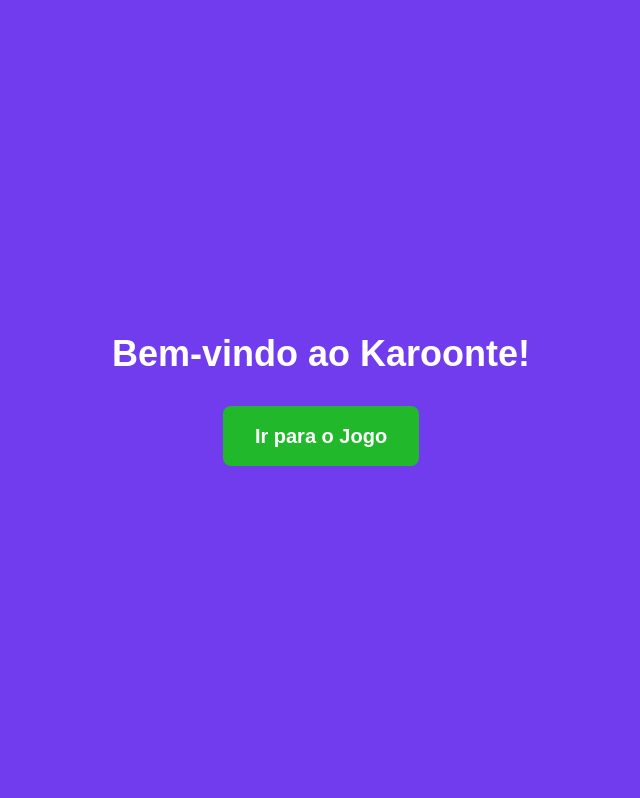
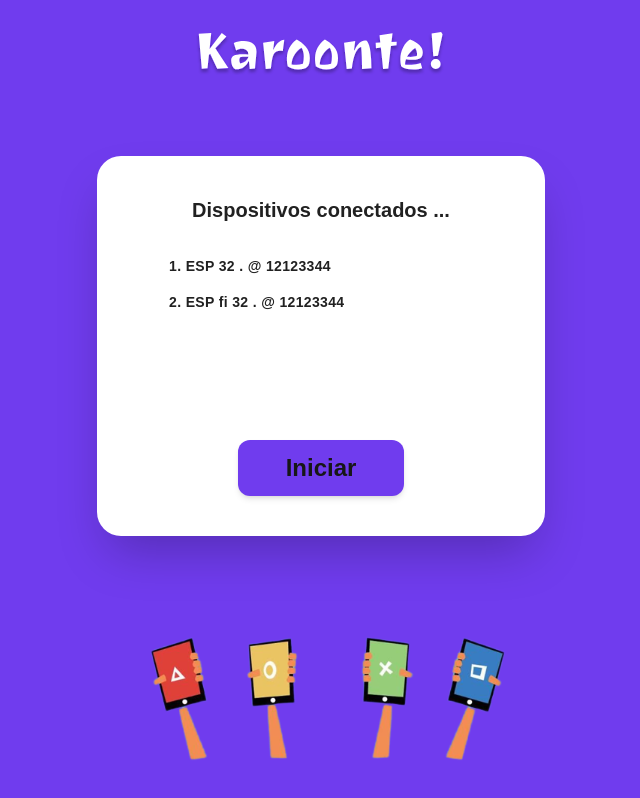
Before and after one commit to Miguel-Edson/Karoonte-frontend, a Next.js app: page / in a window 1280 px wide. Shown: the whole page, without its empty margins (319-959 px from the left). Built offline with nearby package versions, Linux system fonts and the light colour scheme.

Commit message:
Fixed Waiting room and layout

```diff
--- a/app/(game)/layout.tsx
+++ b/app/(game)/layout.tsx
@@ -1,6 +1,7 @@
 // app/(game)/layout.tsx
 import React from "react";
 import Image from "next/image"; // 1. Importe o componente Image
+import Link from "next/link";
 
 export default function GameLayout({ children }: { children: React.ReactNode }) {
   return (
@@ -8,18 +9,16 @@ export default function GameLayout({ children }: { children: React.ReactNode })
       <header className="p-6 md:p-8 flex justify-between items-start w-full max-w-5xl mx-auto">
 
         {/* 2. Substitua o texto pela tag Image */}
-       <div className="relative w-16 h-16 md:w-20 md:h-20">
-          <Image
+      <Link href="/" className="relative block w-16 h-16 md:w-20 md:h-20">          <Image
             src="/assets/logo.svg" /* <-- Mude de .png para .svg aqui! */
             alt="Logo Karoonte"
             fill
-            className="object-contain"
+            className="object-contain hover:scale-105 transition-all"
             priority
             unoptimized /* <-- Adicione esta linha para SVGs */
           />
-        </div>
+        </Link>
 
-        <div className="w-12 h-12 rounded-full border-2 border-ilga-white bg-gray-300 shadow-lg"></div>
       </header>
 
       <main className="flex-grow flex flex-col items-center p-4 w-full max-w-5xl mx-auto">
--- a/app/page.tsx
+++ b/app/page.tsx
@@ -1,20 +1,58 @@
-// app/page.tsx
 import Link from "next/link";
+import Image from "next/image"; // Importe o componente Image do Next
 
 export default function Home() {
+  const dispositivos = [
+    { id: 1, nome: "ESP 32", ip: "12123344" },
+    { id: 2, nome: "ESP fi 32", ip: "12123344" },
+  ];
+
   return (
-    <main className="min-h-screen bg-ilga-purple flex flex-col items-center justify-center p-8">
-      <h1 className="text-4xl font-bold text-ilga-white mb-8">
-        Bem-vindo ao Karoonte!
-      </h1>
+    <main className="min-h-screen bg-ilga-purple flex flex-col items-center justify-between p-8 py-8">
 
-      {/* Botão que navega para a rota da pergunta */}
-      <Link
-        href="/question"
-        className="bg-ilga-green text-ilga-white px-8 py-4 rounded-lg font-bold text-xl hover:scale-105 transition-transform"
-      >
-        Ir para o Jogo
-      </Link>
+      {/* 1. Topo - Logo */}
+      <Image
+        src="/assets/LogoEscrita.svg" // Caminho considerando que está dentro de public/assets/
+        alt="Logo Karoonte"
+        width={250} // Ajuste o tamanho conforme necessário
+        height={80}
+        priority // Carrega a logo mais rápido
+      />
+
+      {/* 2. Centro - Card Branco */}
+      <div className="bg-ilga-white rounded-3xl shadow-2xl w-full max-w-md p-10 flex flex-col items-center min-h-95 justify-between relative">
+
+        <div className="w-full">
+          <h2 className="text-xl font-bold text-ilga-black mb-8 text-center">
+            Dispositivos conectados ...
+          </h2>
+
+          <ul className="space-y-4 font-bold text-ilga-black text-sm pl-8">
+            {dispositivos.map((disp, index) => (
+              <li key={disp.id} className="tracking-wide">
+                {index + 1}. {disp.nome} . @ {disp.ip}
+              </li>
+            ))}
+          </ul>
+        </div>
+
+        <Link
+          href="/question"
+          className="bg-ilga-purple text-white px-12 py-3 rounded-xl font-bold text-2xl hover:brightness-110 hover:scale-105 transition-all shadow-md mt-8"
+        >
+          Iniciar
+        </Link>
+      </div>
+
+      {/* 4. Base - Imagem Moes */}
+      <Image
+        src="/assets/mãos.svg" // Troque pelo nome exato do seu arquivo
+        alt="Imagem de base"
+        width={500} // Ajuste o tamanho
+        height={100}
+        className="" // Dá pra brincar com a opacidade se quiser
+      />
+
     </main>
   );
 }
```
Also changed, not shown: public/assets/LogoEscrita.svg (added).
